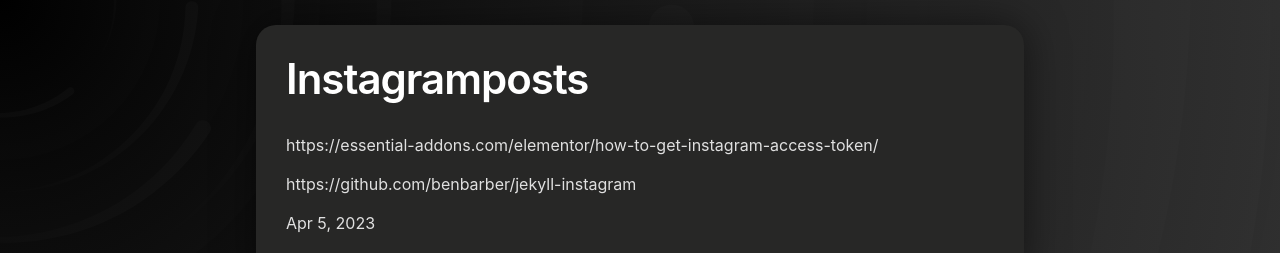
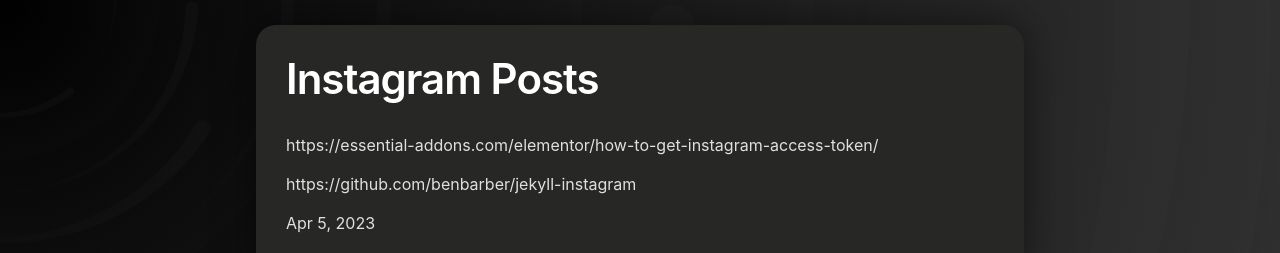
Before and after one commit to Guerauu/Guerauu.github.io, a Jekyll site: the page built from Projectes/projectes.html, in a window 1280 px wide and 900 px high. Shown: the top 253 px of the window. Built offline with Jekyll 4.4.1, drawn with Linux system fonts in a browser that asks for light colours.

Commit message:
Update 2023-04-05-InstagramPosts.md

```diff
--- a/_posts/2023-04-05-InstagramPosts.md
+++ b/_posts/2023-04-05-InstagramPosts.md
@@ -1,4 +1,7 @@
-
+---
+title: Instagram Posts
+layout: post
+---
 
 https://essential-addons.com/elementor/how-to-get-instagram-access-token/
 
```
